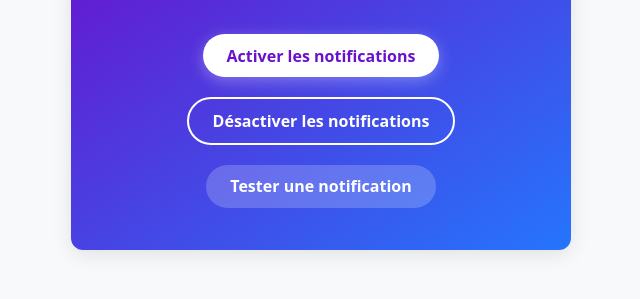
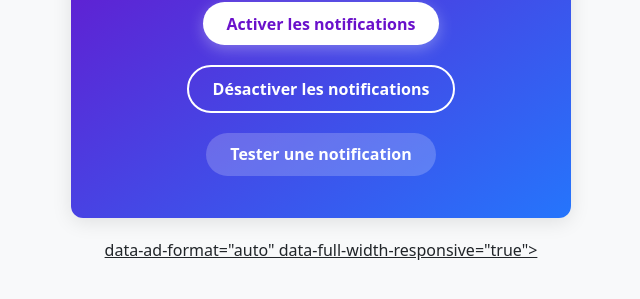
Before and after one commit to Dorcky/notification, a website: page public/index.html in a window 1280 px wide. Shown: the part 343-642 px from the top of the page, without its empty margins (319-959 px from the left). Drawn offline with nearby package versions, Linux system fonts and the light colour scheme.

Commit message:
google adsense test

```diff
--- a/public/index.html
+++ b/public/index.html
@@ -86,19 +86,22 @@
         <button id="turnOn">Activer les notifications</button>
         <button id="turnOff">Désactiver les notifications</button>
         <button id="testNotification">Tester une notification</button>
+    </div>
 
-        <!-- Annonce Google AdSense -->
+    <!-- Annonce Google AdSense -->
+    <div style="margin: 20px auto; text-align: center;">
         <ins class="adsbygoogle"
-            style="display:block"
-            data-ad-client="ca-pub-2776550857944099"
-            data-ad-slot="1234567890"
-            data-ad-format="auto"
-            data-full-width-responsive="true"></ins>
+             style="display:block"
+             data-ad-client="ca-pub-2776550857944099"
+             data-ad-slot="1234567890" <!-- Remplacez par votre véritable identifiant de slot -->
+             data-ad-format="auto"
+             data-full-width-responsive="true">
+        </ins>
         <script>
             (adsbygoogle = window.adsbygoogle || []).push({});
         </script>
+    </div>
 
-        <script src="script.js"></script>
-    </div>
+    <script src="script.js"></script>
 </body>
 </html>
```
